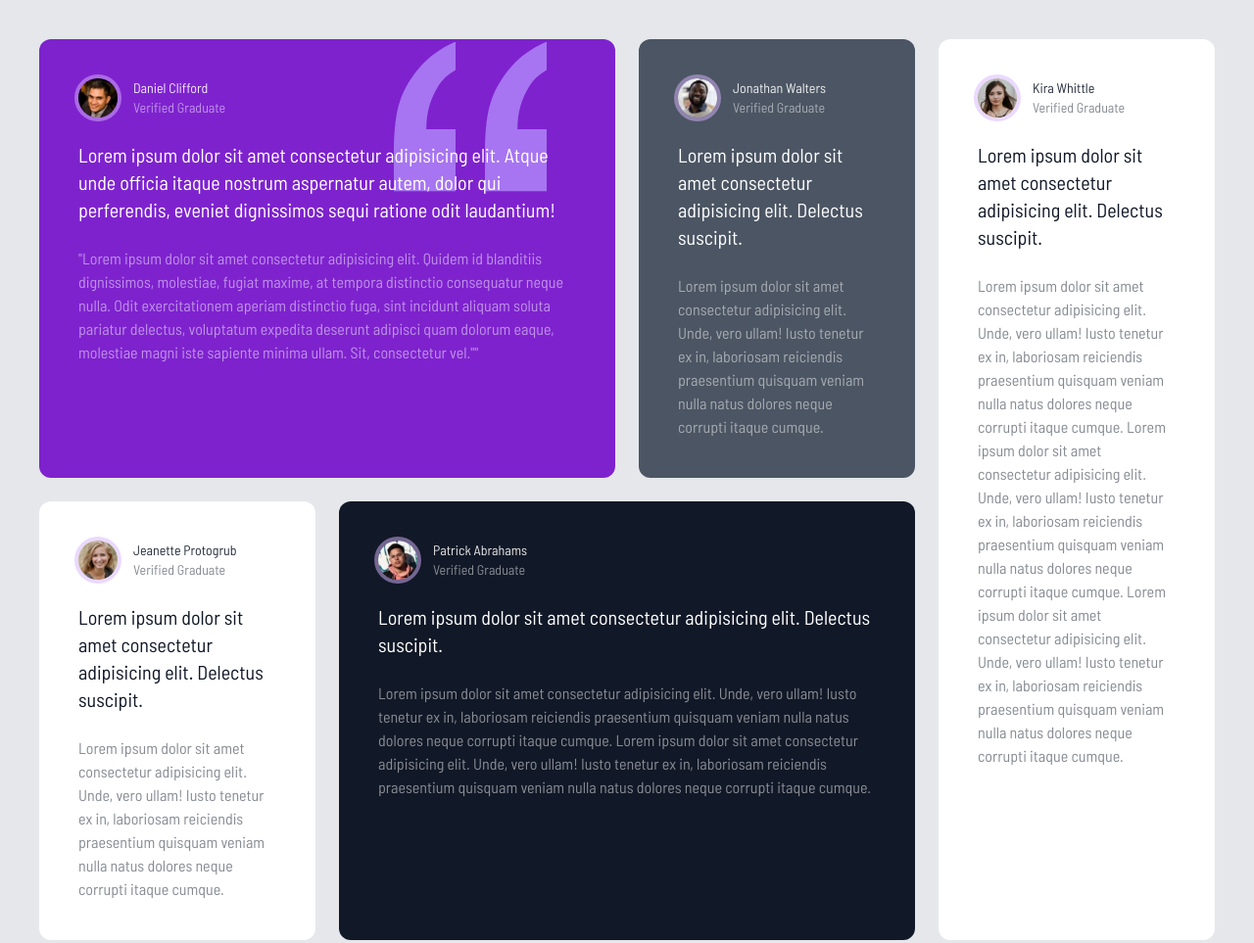
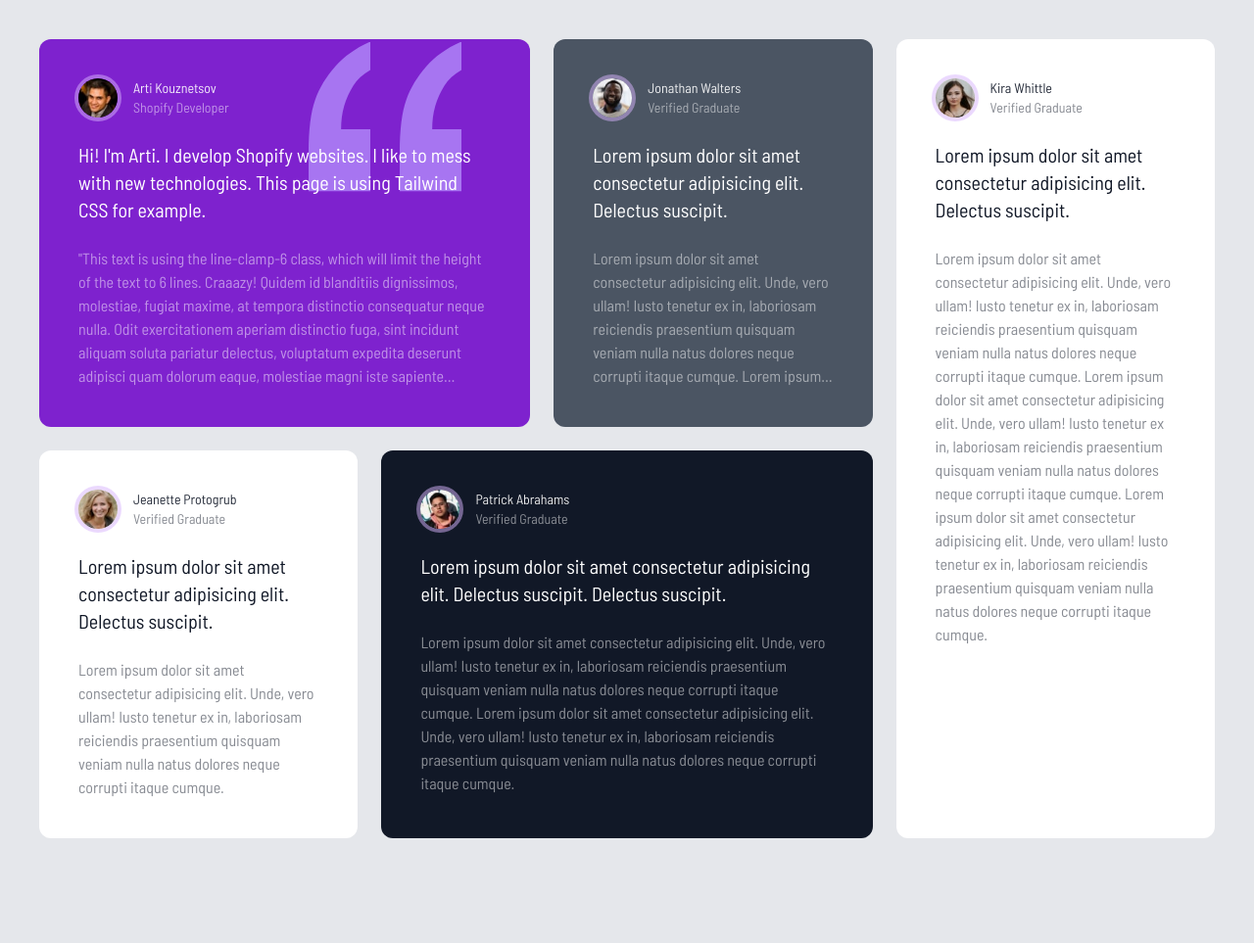
Before and after one commit to Arti-Art/tailwind-project4, a website: page index.html in a window 1280 px wide. Shown: the whole page at 98% size. After the commit the page ends 896 px from the top, so only its background shows below. Drawn offline with Linux system fonts and the light colour scheme.

Commit message:
update grid layout, add clamp-line plugin

```diff
--- a/index.html
+++ b/index.html
@@ -12,28 +12,30 @@
   <!-- Global Container -->
   <div class="container mx-auto max-w-7xl p-2 md:p-10">
     <!-- Grid Container -->
-    <div class="grid gap-6 grid-cols-1 md:grid-cols-4 md:grid-rows-2 text-white">
+    <div class="testimonial-grid grid gap-6 text-white">
       <!-- Box 1 -->
-      <div class="relative p-10 rounded-xl bg-purple-700 md:col-span-2">
+      <div class="box1 relative p-10 rounded-xl bg-purple-700">
         <!-- Quotes Image -->
         <img src="./images/bg-pattern-quotation.svg" class="absolute top-3 right-10 scale-125 md:top-7 md:right-24 md:scale-150" alt="">
         <!-- Box Header -->
         <div class="flex z-10 space-x-4">
           <img src="./images/image-daniel.jpg" alt="" class="w-10 h-10 rounded-full ring-4 ring-purple-300 ring-opacity-50">
           <div class="text-sm">
-            <h4 class="opacity-90">Daniel Clifford</h4>
-            <p class="opacity-50">Verified Graduate</p>
+            <h4 class="opacity-90">Arti Kouznetsov</h4>
+            <p class="opacity-50">Shopify Developer</p>
           </div>
         </div>
         <!-- Large Text -->
-        <p class="relative z-10 mt-6 text-xl">Lorem ipsum dolor sit amet consectetur adipisicing elit. Atque unde officia itaque nostrum aspernatur autem, dolor qui perferendis, eveniet dignissimos sequi ratione odit laudantium!</p>
+        <p class="relative z-10 mt-6 text-xl">Hi! I'm Arti. I develop Shopify websites. I like to mess with new technologies. This page is using Tailwind CSS for example.</p>
         <!-- Small Text -->
-        <p class="mt-6 opacity-50">
-          "Lorem ipsum dolor sit amet consectetur adipisicing elit. Quidem id blanditiis dignissimos, molestiae, fugiat maxime, at tempora distinctio consequatur neque nulla. Odit exercitationem aperiam distinctio fuga, sint incidunt aliquam soluta pariatur delectus, voluptatum expedita deserunt adipisci quam dolorum eaque, molestiae magni iste sapiente minima ullam. Sit, consectetur vel.""
+        <p class="mt-6 opacity-50 line-clamp-6">
+          "This text is using the line-clamp-6 class, which will limit the height of the text to 6 lines. Craaazy! Quidem id blanditiis dignissimos, molestiae, fugiat maxime, at tempora distinctio consequatur neque nulla. Odit exercitationem aperiam distinctio fuga, sint incidunt aliquam soluta pariatur delectus, voluptatum expedita deserunt adipisci quam dolorum eaque, molestiae magni iste sapiente minima ullam. Sit, consectetur vel."
+          Lorem ipsum dolor sit amet consectetur adipisicing elit. Mollitia explicabo magni enim deserunt sit dolore rerum harum pariatur at dolorem quod, eveniet officia doloribus eaque porro unde nobis quis quaerat, reprehenderit perspiciatis illo rem labore, earum vel. Officia, adipisci facere numquam consequuntur quos, modi suscipit assumenda eum necessitatibus dolor magni!
+          Lorem ipsum dolor sit amet consectetur adipisicing elit. Mollitia explicabo magni enim deserunt sit dolore rerum harum pariatur at dolorem quod, eveniet officia doloribus eaque porro unde nobis quis quaerat, reprehenderit perspiciatis illo rem labore, earum vel. Officia, adipisci facere numquam consequuntur quos, modi suscipit assumenda eum necessitatibus dolor magni!
         </p>
       </div>
       <!-- Box 2 -->
-      <div class="p-10 rounded-xl bg-gray-600">
+      <div class="box2 p-10 rounded-xl bg-gray-600">
         <!-- Box Header -->
         <div class="flex space-x-4">
           <img src="./images/image-jonathan.jpg" alt="" class="w-10 h-10 rounded-full ring-4 ring-purple-300 ring-opacity-50">
@@ -45,12 +47,13 @@
         <!-- Large Text -->
         <p class="mt-6 text-xl">Lorem ipsum dolor sit amet consectetur adipisicing elit. Delectus suscipit.</p>
         <!-- Small Text -->
-        <p class="mt-6 opacity-50">
+        <p class="mt-6 opacity-50 line-clamp-6">
           Lorem ipsum dolor sit amet consectetur adipisicing elit. Unde, vero ullam! Iusto tenetur ex in, laboriosam reiciendis praesentium quisquam veniam nulla natus dolores neque corrupti itaque cumque.
+          Lorem ipsum dolor sit amet consectetur adipisicing elit. Quo natus ut, aliquam autem, rerum veritatis aspernatur animi dolore molestias quae delectus voluptatem incidunt vero numquam unde ipsum nihil! Ipsam officiis, porro nostrum neque velit accusantium facere cupiditate illum, facilis incidunt distinctio doloremque sint vitae, placeat harum maxime sapiente vero veritatis.
         </p>
       </div>
       <!-- Box 3 -->
-      <div class="hidden p-10 rounded-xl text-gray-900 bg-white md:block md:row-span-2">
+      <div class="box3 p-10 rounded-xl text-gray-900 bg-white">
         <!-- Box Header -->
         <div class="flex space-x-4">
           <img src="./images/image-kira.jpg" alt="" class="w-10 h-10 rounded-full ring-4 ring-purple-300 ring-opacity-50">
@@ -69,7 +72,7 @@
         </p>
       </div>
       <!-- Box 4 -->
-      <div class="p-10 rounded-xl bg-white text-gray-900">
+      <div class="box4 p-10 rounded-xl bg-white text-gray-900">
         <!-- Box Header -->
         <div class="flex space-x-4">
           <img src="./images/image-jeanette.jpg" alt="" class="w-10 h-10 rounded-full ring-4 ring-purple-300 ring-opacity-50">
@@ -86,7 +89,7 @@
         </p>
       </div>
       <!-- Box 5 -->
-      <div class="p-10 rounded-xl bg-gray-900 md:col-span-2">
+      <div class="box5 p-10 rounded-xl bg-gray-900">
         <!-- Box Header -->
         <div class="flex space-x-4">
           <img src="./images/image-patrick.jpg" alt="" class="w-10 h-10 rounded-full ring-4 ring-purple-300 ring-opacity-50">
@@ -96,28 +99,9 @@
           </div>
         </div>
         <!-- Large Text -->
-        <p class="mt-6 text-xl">Lorem ipsum dolor sit amet consectetur adipisicing elit. Delectus suscipit.</p>
+        <p class="mt-6 text-xl">Lorem ipsum dolor sit amet consectetur adipisicing elit. Delectus suscipit. Delectus suscipit.</p>
         <!-- Small Text -->
         <p class="mt-6 opacity-50">
-          Lorem ipsum dolor sit amet consectetur adipisicing elit. Unde, vero ullam! Iusto tenetur ex in, laboriosam reiciendis praesentium quisquam veniam nulla natus dolores neque corrupti itaque cumque.
-          Lorem ipsum dolor sit amet consectetur adipisicing elit. Unde, vero ullam! Iusto tenetur ex in, laboriosam reiciendis praesentium quisquam veniam nulla natus dolores neque corrupti itaque cumque.
-        </p>
-      </div>
-      <!-- Box 6 -->
-      <div class="p-10 rounded-xl text-gray-900 bg-white md:hidden">
-        <!-- Box Header -->
-        <div class="flex space-x-4">
-          <img src="./images/image-kira.jpg" alt="" class="w-10 h-10 rounded-full ring-4 ring-purple-300 ring-opacity-50">
-          <div class="text-sm">
-            <h4 class="opacity-90">Kira Whittle</h4>
-            <p class="opacity-50">Verified Graduate</p>
-          </div>
-        </div>
-        <!-- Large Text -->
-        <p class="mt-6 text-xl">Lorem ipsum dolor sit amet consectetur adipisicing elit. Delectus suscipit.</p>
-        <!-- Small Text -->
-        <p class="mt-6 opacity-50">
-          Lorem ipsum dolor sit amet consectetur adipisicing elit. Unde, vero ullam! Iusto tenetur ex in, laboriosam reiciendis praesentium quisquam veniam nulla natus dolores neque corrupti itaque cumque.
           Lorem ipsum dolor sit amet consectetur adipisicing elit. Unde, vero ullam! Iusto tenetur ex in, laboriosam reiciendis praesentium quisquam veniam nulla natus dolores neque corrupti itaque cumque.
           Lorem ipsum dolor sit amet consectetur adipisicing elit. Unde, vero ullam! Iusto tenetur ex in, laboriosam reiciendis praesentium quisquam veniam nulla natus dolores neque corrupti itaque cumque.
         </p>
--- a/input.css
+++ b/input.css
@@ -1,3 +1,41 @@
 @tailwind base;
 @tailwind components;
 @tailwind utilities;
+
+/* Tailwind Default Breakpoints
+sm	640px	@media (min-width: 640px) { ... }
+md	768px	@media (min-width: 768px) { ... }
+lg	1024px	@media (min-width: 1024px) { ... }
+xl	1280px	@media (min-width: 1280px) { ... }
+2xl	1536px	@media (min-width: 1536px) { ... }
+*/
+
+@media (min-width: 768px) {
+  /* Need to be inside of a media query? otherwise will all collapse into one */
+  .box1 {grid-area: box1;}
+  .box2 {grid-area: box2;}
+  .box3 {grid-area: box3;}
+  .box4 {grid-area: box4;}
+  .box5 {grid-area: box5;}
+  .testimonial-grid {
+    grid-template-areas:
+    "box1 ."
+    "box1 box2"
+    "box3 box2"
+    "box3 box4"
+    "box5 box4"
+    "box5 ."
+    ;
+  }
+}
+
+@media (min-width: 1024px) {
+  .testimonial-grid {
+    /* NB: if we're not using template-columns/rows, it will adapt to the text size and look more natural :) */
+    /* grid-template-columns: repeat(4, 1fr); */
+    /* grid-template-rows: repeat(2, 1fr); */
+    grid-template-areas:
+    "box1 box1 box2 box3"
+    "box4 box5 box5 box3";
+  }
+}
--- a/package.json
+++ b/package.json
@@ -12,5 +12,8 @@
   "license": "ISC",
   "devDependencies": {
     "tailwindcss": "^3.2.4"
+  },
+  "dependencies": {
+    "@tailwindcss/line-clamp": "^0.4.2"
   }
 }
--- a/tailwind.config.js
+++ b/tailwind.config.js
@@ -14,5 +14,7 @@ module.exports = {
       }
     },
   },
-  plugins: [],
+  plugins: [
+    require('@tailwindcss/line-clamp')
+  ],
 }
```
Also changed, not shown: css/style.css, 1 other file.
